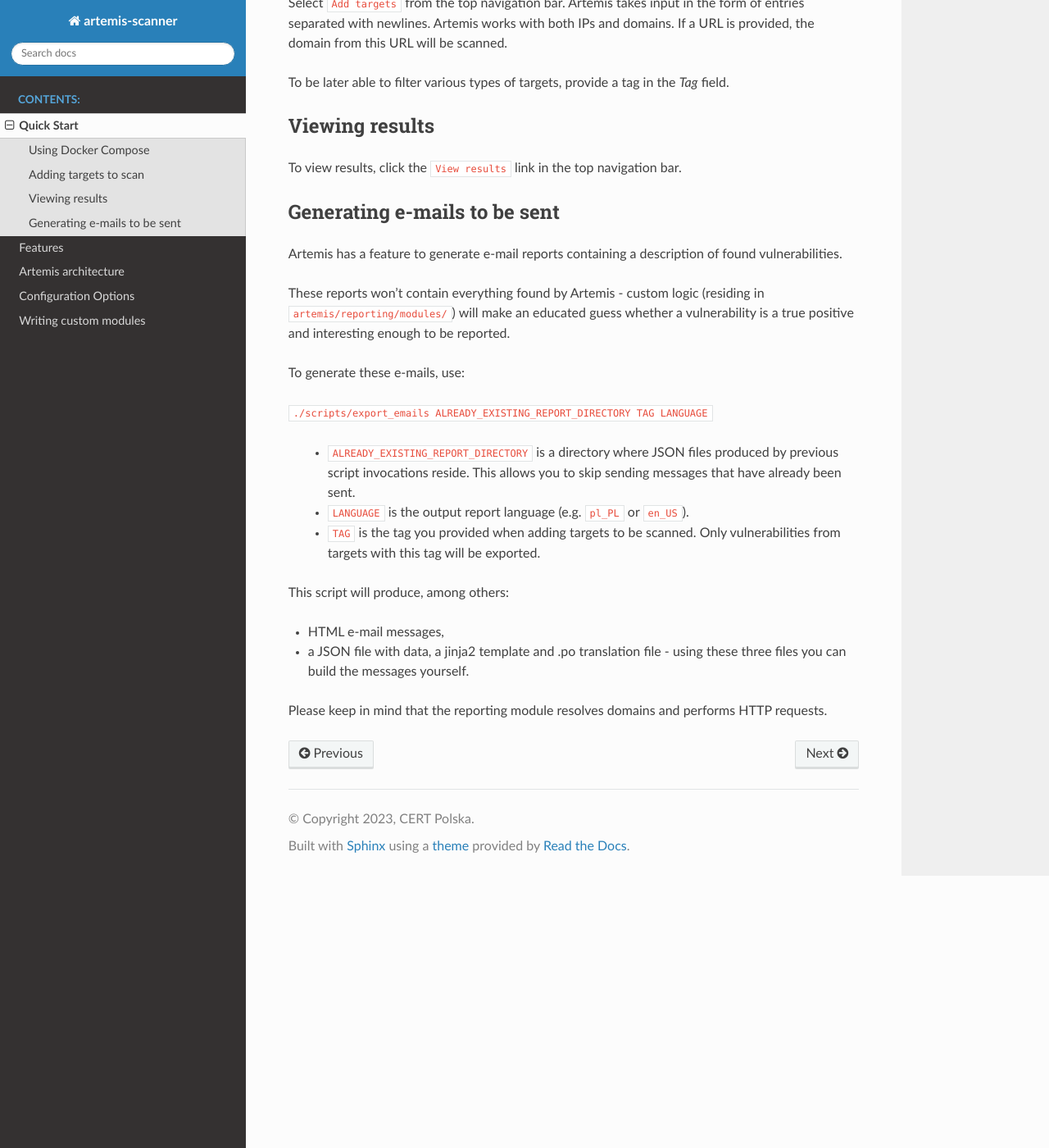
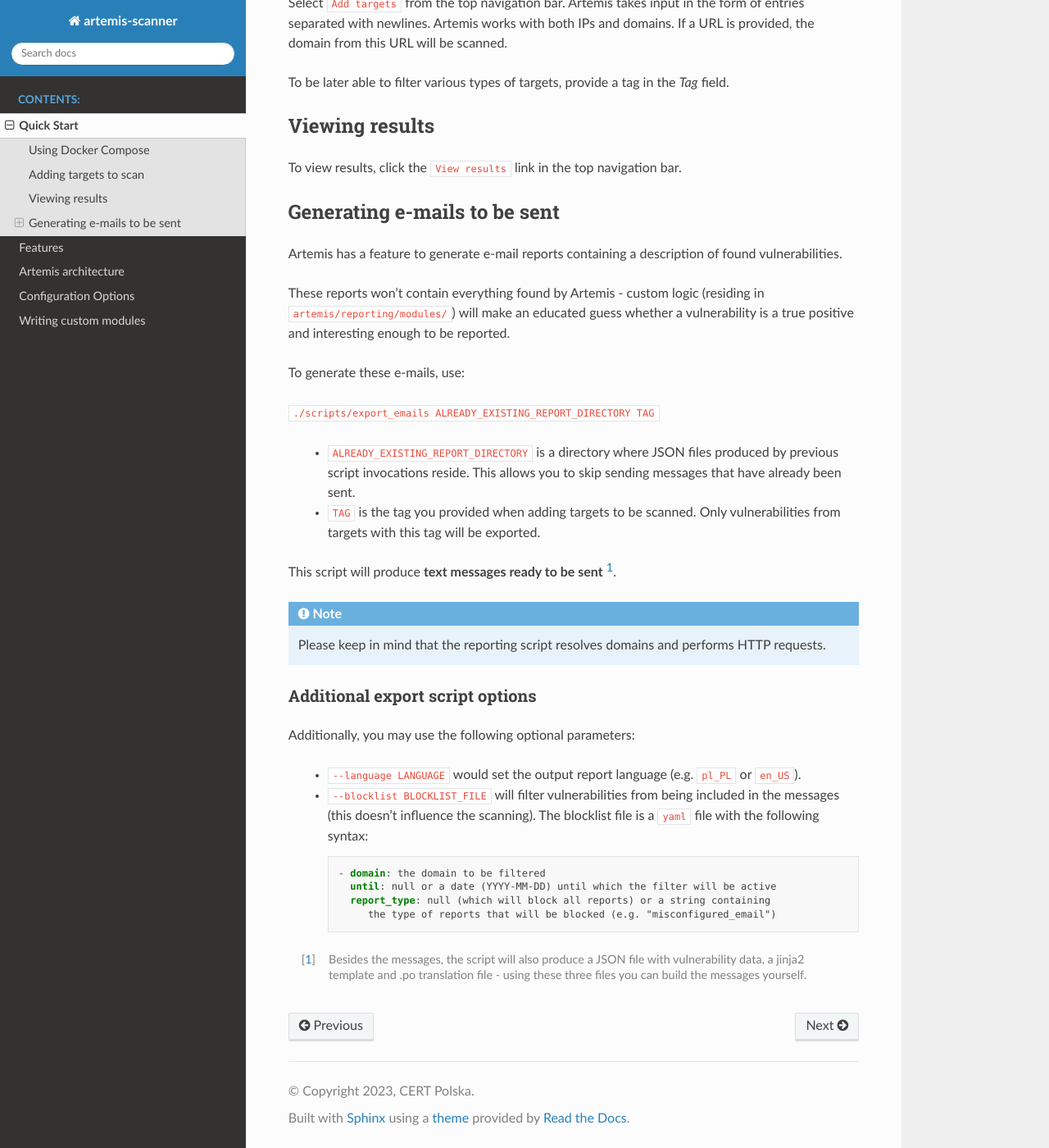
Before and after one commit to CERT-Polska/Artemis, a Sphinx documentation site: the page built from docs/quick-start.rst, in a window 1280 px wide and 1400 px high, scrolled down 848 px. Shown: the whole window at 82% size. Built offline with Sphinx 7.4.7 and the Read the Docs theme 2.0.0, drawn with Linux system fonts in a browser that asks for light colours; some of the changed text lies outside the part shown.

Commit message:
Better docs

```diff
--- a/docs/quick-start.rst
+++ b/docs/quick-start.rst
@@ -1,9 +1,9 @@
 Quick Start
 ===========
 
-The fastest way to try out Artemis is to use Docker Compose based deployment.
-Such deployment is discouraged in production.
-The proper way to deploy Artemis would be to use Kubernetes - you may follow
+Currently, only Docker Compose based deployment is supported.
+
+More production-ready way to deploy Artemis will be to use Kubernetes - you may follow
 the progress or help with that task on: https://github.com/CERT-Polska/Artemis/issues/204.
 
 Using Docker Compose
@@ -56,16 +56,31 @@ is a true positive and interesting enough to be reported.
 
 To generate these e-mails, use:
 
-``./scripts/export_emails ALREADY_EXISTING_REPORT_DIRECTORY TAG LANGUAGE``
+``./scripts/export_emails ALREADY_EXISTING_REPORT_DIRECTORY TAG``
 
  - ``ALREADY_EXISTING_REPORT_DIRECTORY`` is a directory where JSON files produced by previous script invocations
    reside. This allows you to skip sending messages that have already been sent.
- - ``LANGUAGE`` is the output report language (e.g. ``pl_PL`` or ``en_US``).
  - ``TAG`` is the tag you provided when adding targets to be scanned. Only vulnerabilities from targets with this tag will be exported.
 
-This script will produce, among others:
+This script will produce **text messages ready to be sent** [1]_.
 
-- HTML e-mail messages,
-- a JSON file with data, a jinja2 template and .po translation file - using these three files you can build the messages yourself.
+.. note ::
+   Please keep in mind that the reporting script resolves domains and performs HTTP requests.
 
-Please keep in mind that the reporting module resolves domains and performs HTTP requests.
+Additional export script options
+^^^^^^^^^^^^^^^^^^^^^^^^^^^^^^^^
+Additionally, you may use the following optional parameters:
+
+ - ``--language LANGUAGE`` would set the output report language (e.g. ``pl_PL`` or ``en_US``).
+ - ``--blocklist BLOCKLIST_FILE`` will filter vulnerabilities from being included in the messages (this doesn't influence the scanning). The
+   blocklist file is a ``yaml`` file with the following syntax:
+
+   .. code-block:: yaml
+
+       - domain: the domain to be filtered
+         until: null or a date (YYYY-MM-DD) until which the filter will be active
+         report_type: null (which will block all reports) or a string containing
+            the type of reports that will be blocked (e.g. "misconfigured_email")
+
+.. [1] Besides the messages, the script will also produce a JSON file with vulnerability data, a jinja2 template and
+    .po translation file - using these three files you can build the messages yourself.
```
